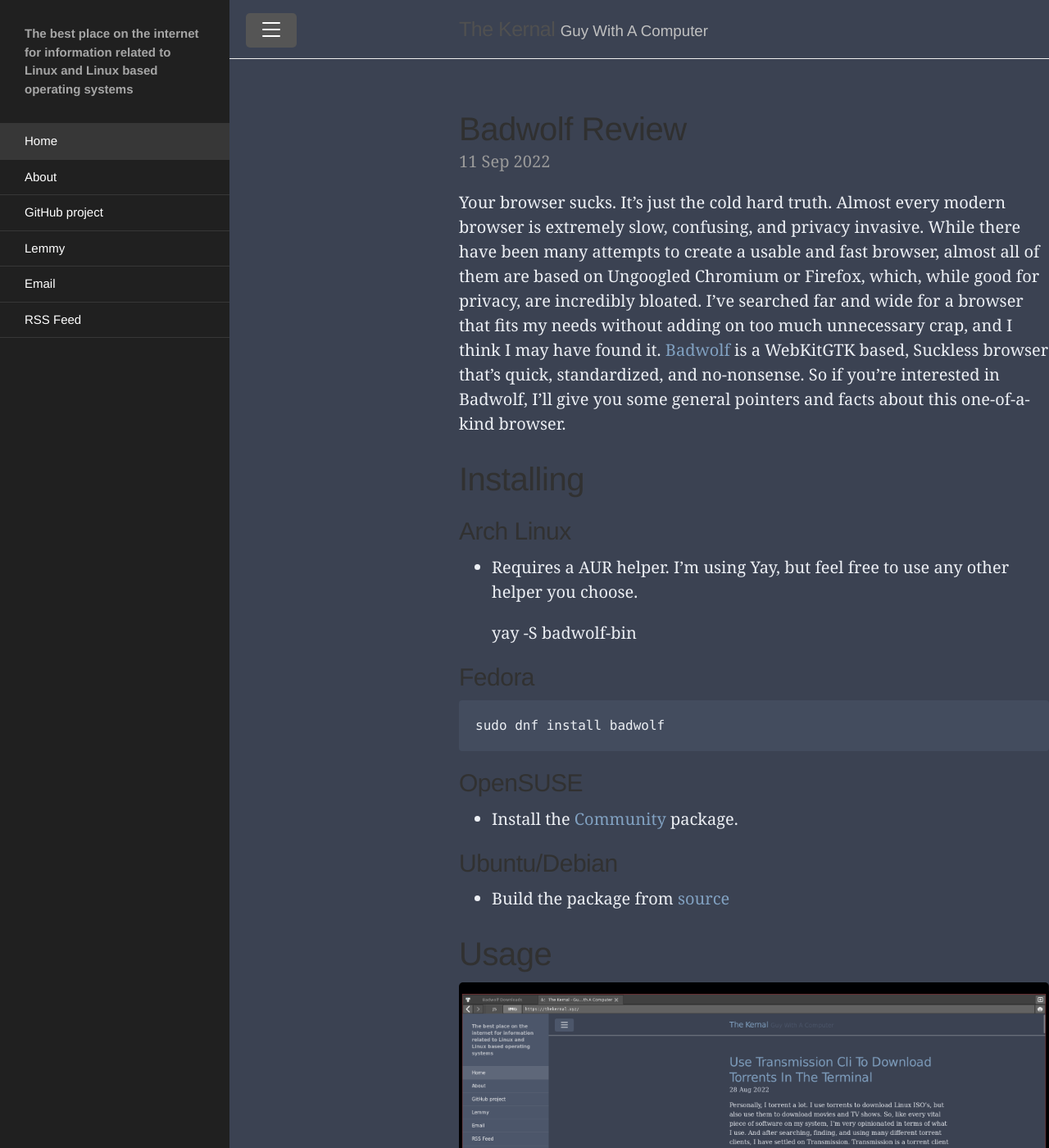
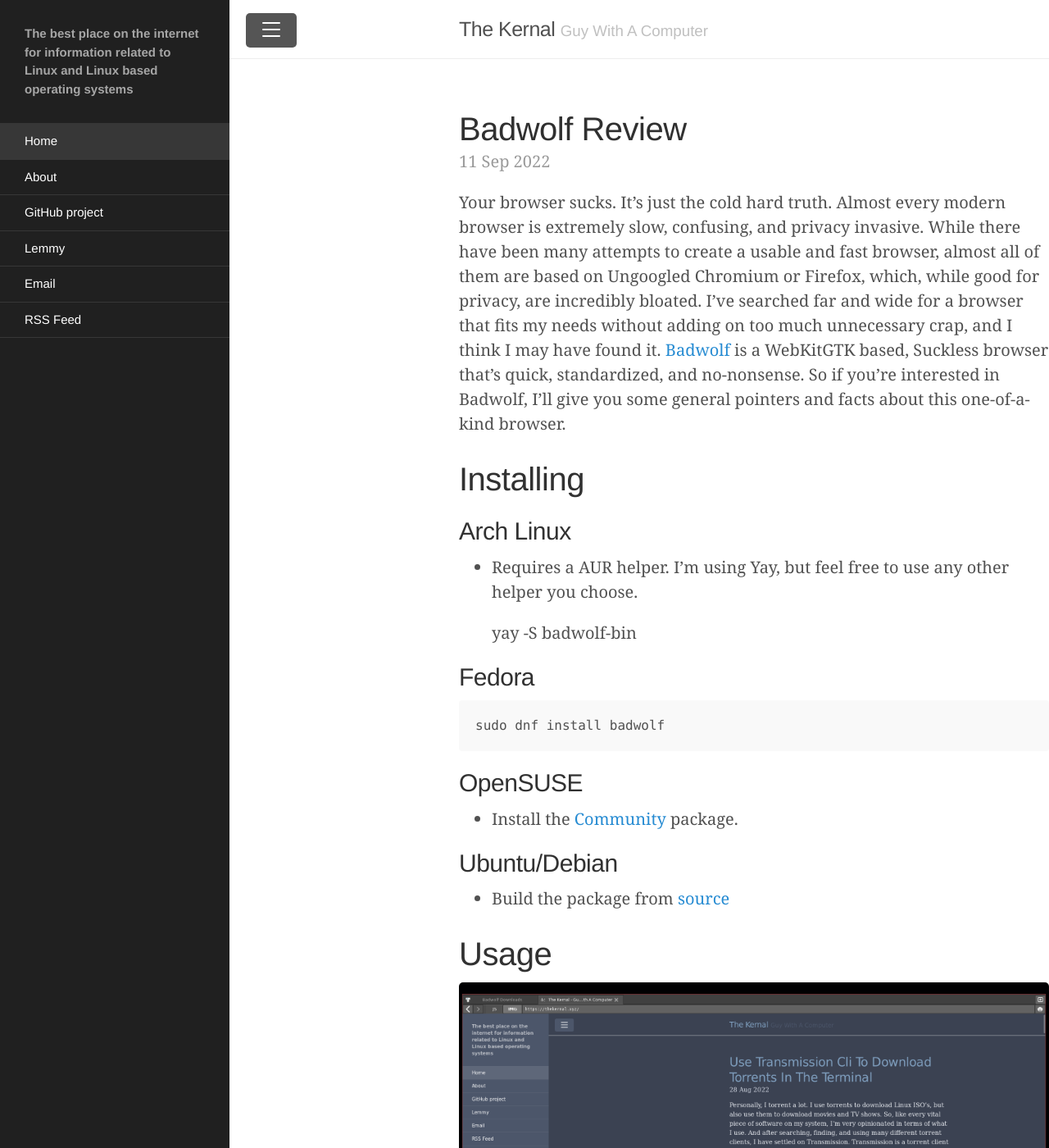
Before and after one commit to TheKernalBlog/TheKernalBlog, a Jekyll site: the page built from index.html, in a window 1280 px wide and 1400 px high. Shown: the whole window at 82% size. Built offline with Jekyll 4.4.1, drawn with Linux system fonts in a browser that asks for light colours; the list of posts is cut into pages by our own code.

Commit message:
Update poole.css

```diff
--- a/public/css/poole.css
+++ b/public/css/poole.css
@@ -59,15 +59,15 @@
 }
 
 body {
-  color: #eceff4;
-  background-color: #3b4252;
+  color: #515151;
+  background-color: #fff;
   -webkit-text-size-adjust: 100%;
       -ms-text-size-adjust: 100%;
 }
 
 /* No `:visited` state is required by default (browsers will use `a`) */
 a {
-  color: #81a1c1;
+  color: #268bd2;
   text-decoration: none;
 }
 a strong {
@@ -84,7 +84,7 @@
   margin-bottom: .5rem;
   font-weight: bold;
   line-height: 1.25;
-  color: #2e3440;
+  color: #313131;
   text-rendering: optimizeLegibility;
 }
 h1 {
@@ -110,7 +110,7 @@
 }
 
 strong {
-  color: #2e3440;
+  color: #303030;
 }
 
 
@@ -132,8 +132,8 @@
   position: relative;
   margin: 1.5rem 0;
   border: 0;
-  border-top: 1px solid #eceff4;
-  border-bottom: 1px solid #eceff4;
+  border-top: 1px solid #eee;
+  border-bottom: 1px solid #fff;
 }
 
 abbr {
@@ -144,7 +144,7 @@
 }
 abbr[title] {
   cursor: help;
-  border-bottom: 1px dotted #e5e9f0;
+  border-bottom: 1px dotted #e5e5e5;
 }
 
 /* Code */
@@ -155,8 +155,8 @@
 code {
   padding: .25em .5em;
   font-size: 85%;
-  color: #eceff4;
-  background-color: #434c5e;
+  color: #bf616a;
+  background-color: #f9f9f9;
   border-radius: 3px;
 }
 pre {
@@ -170,7 +170,7 @@
   white-space: pre-wrap;
   word-break: break-all;
   word-wrap: break-word;
-  background-color: #434c5e;
+  background-color: #f9f9f9;
 }
 pre code {
   padding: 0;
@@ -214,8 +214,8 @@
 blockquote {
   padding: .5rem 1rem;
   margin: .8rem 0;
-  color: #eceff4;
-  border-left: .25rem solid #4c566a;
+  color: #7a7a7a;
+  border-left: .25rem solid #e5e5e5;
 }
 blockquote p:last-child {
   margin-bottom: 0;
@@ -274,8 +274,8 @@
 .message {
   margin-bottom: 1rem;
   padding: 1rem;
-  color: #4c566a;
-  background-color: #3b4252;
+  color: #717171;
+  background-color: #f9f9f9;
 }
 
 
@@ -428,3 +428,4 @@
     border-bottom-right-radius: 4px;
   }
 }
+Footer
```
